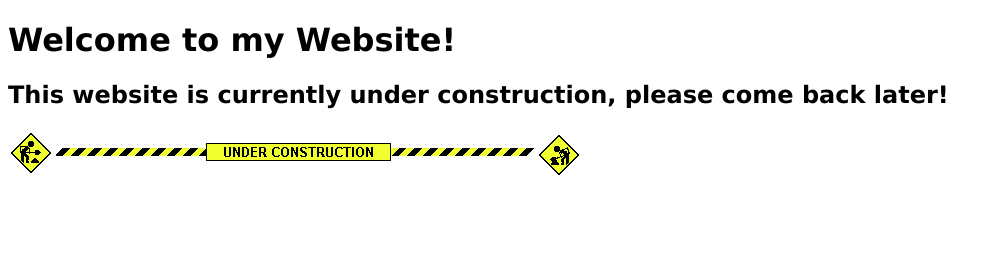
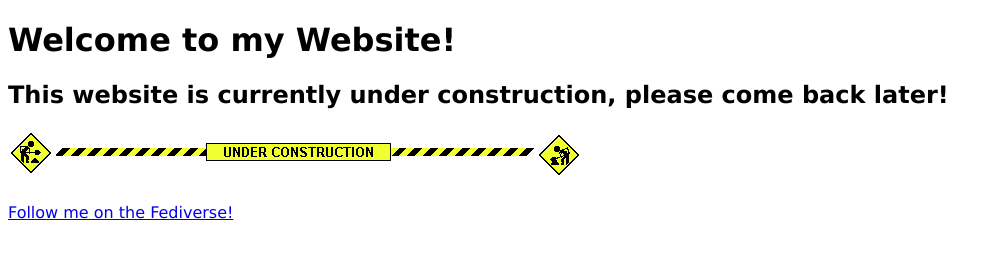
Before and after one commit to jacob5567/sevenstack.net, a plain HTML site: page public/index.html in a window 1280 px wide. Shown: the whole page, without its empty margins (0-1001 px from the left). Drawn offline with Linux system fonts and the light colour scheme.

Commit message:
Add link to my Mastodon account

```diff
--- a/public/index.html
+++ b/public/index.html
@@ -12,5 +12,7 @@
     <h2>This website is currently under construction, please come back later!</h2>
 
     <img src="/construction.gif" alt="A gif that reads 'Under Construction'">
+    <br><br>
+    <a href="https://sfba.social/@SevenStack" rel="me">Follow me on the Fediverse!</a>
   </body>
 </html>
```
